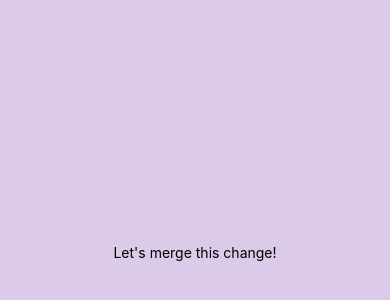
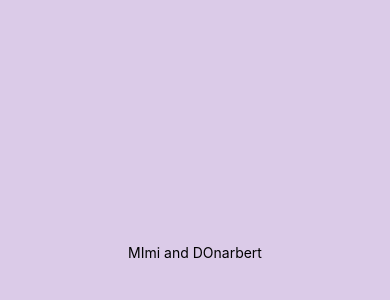
Before and after one commit to bryce-bernier01/DnD-Application, a React Native app: screen / in a window 390 px wide. Shown: the part 170-470 px from the top of the page. Built offline with nearby package versions, Linux system fonts and the light colour scheme.

Commit message:
Trial Commit

```diff
--- a/App.js
+++ b/App.js
@@ -4,7 +4,7 @@ import { StyleSheet, Text, View } from 'react-native';
 export default function App() {
   return (
     <View style={styles.container}>
-      <Text>Let's merge this change!</Text>
+      <Text>MImi and DOnarbert</Text>
       <StatusBar style="auto" />
     </View>
   );
```
